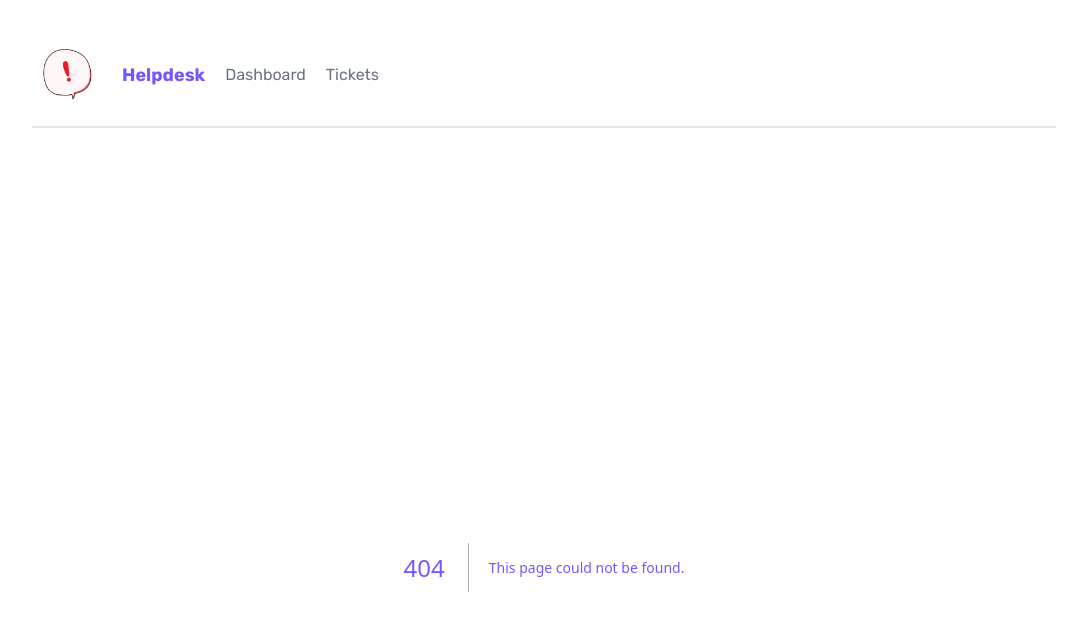
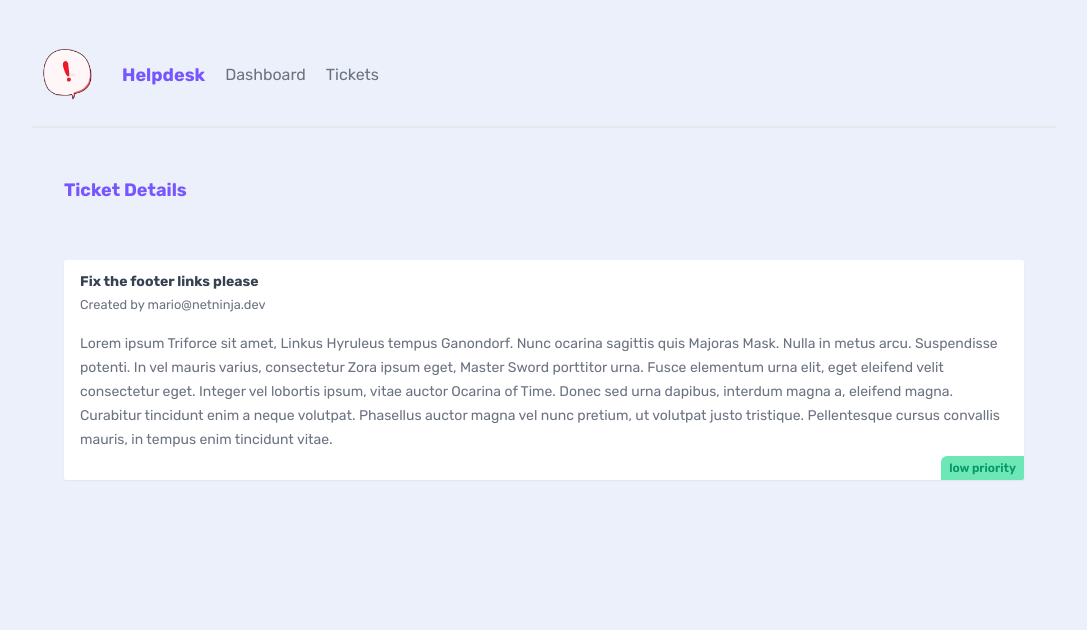
Before and after one commit to Eray-Adiyaman/nextjs_prac, a Next.js app: page /tickets/1 in a window 1280 px wide. Before the commit this address had no page. Shown: the top 630 px of the page, without its empty margins (96-1183 px from the left). Built offline with nearby package versions, Linux system fonts and the light colour scheme; data requests are answered from the project's data file.

Commit message:
dynamic segments(params)

```diff
--- a/app/tickets/TicketList.jsx
+++ b/app/tickets/TicketList.jsx
@@ -1,8 +1,10 @@
+import Link from "next/link";
+
 async function getTickets() {
   const res = await fetch("http://localhost:4000/tickets", {
     next: {
-            revalidate: 0 // no caching data
-        }
+      revalidate: 0, // no caching data
+    },
   });
 
   return res.json();
@@ -12,20 +14,20 @@
   const tickets = await getTickets();
   return (
     <>
-         {tickets.map((ticket)=> (
+      {tickets.map((ticket) => (
         <div key={ticket.id} className="card my-5">
+          <Link href={`/tickets/${ticket.id}`}>
             <h3>{ticket.title}</h3>
-                <p>{ticket.body.slice(0,200)}...</p>
+            <p>{ticket.body.slice(0, 200)}...</p>
             <div className={`pill ${ticket.priority}`}>
               {ticket.priority} priority
             </div>
-
-
+          </Link>
         </div>
       ))}
       {tickets.length === 0 && (
         <p className="text-center">There are no open tickets!</p>
       )}
     </>
-    )
+  );
 }
--- /dev/null
+++ b/app/tickets/[id]/page.jsx
@@ -0,0 +1,32 @@
+async function getTicket(id) {
+    const res = await fetch("http://localhost:4000/tickets/" + id, {
+        next: {
+            revalidate: 0
+        }
+    });
+
+    return res.json();
+}
+
+
+export default async function TicketDetails({ params }) {
+    const id = params.id ; // .id being the folder name [id];
+
+    const ticket = await getTicket(params.id)
+
+  return (
+   <main>
+    <nav>
+        <h2>Ticket Details</h2>
+    </nav>
+    <div className="card">
+        <h3>{ticket.title}</h3>
+        <small>Created by {ticket.user_email}</small>
+        <p>{ticket.body}</p>
+        <div className={`pill ${ticket.priority}`}>
+                    {ticket.priority} priority
+        </div>
+    </div>
+   </main>
+  )
+}
```
Lines whose indentation alone changed are shown as unchanged.
